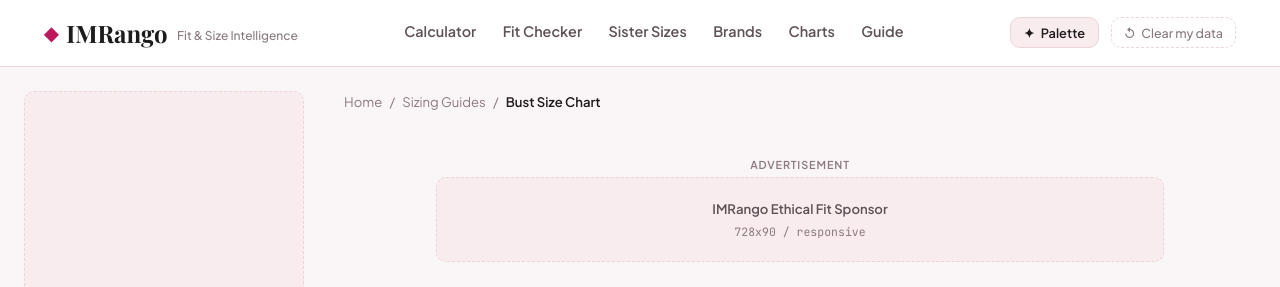
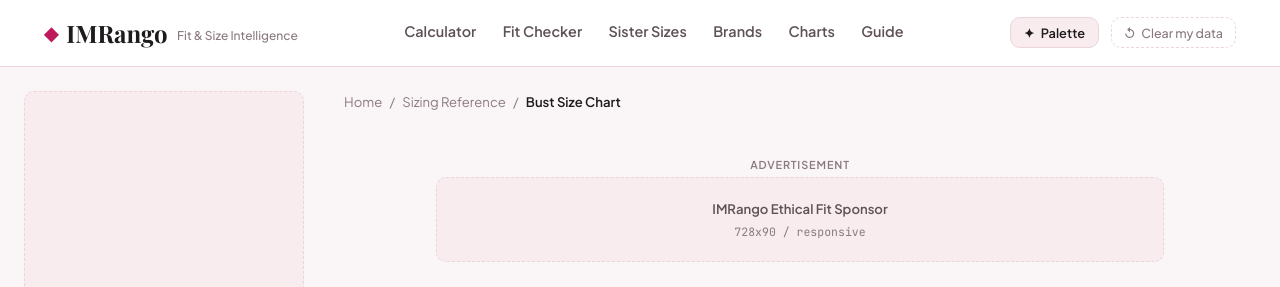
Before and after one commit to sharpedge74-cmyk/Bra-Size-Pro, a Jekyll site: the page built from bra-size-to-bust-size-chart.html, in a window 1280 px wide and 900 px high. Shown: the top 287 px of the window. Built offline with Jekyll 4.4.1, drawn with Linux system fonts in a browser that asks for light colours; some web fonts are replaced.

Commit message:
Use an existing sizing reference as the guide breadcrumb parent

```diff
--- a/_includes/components/breadcrumbs.html
+++ b/_includes/components/breadcrumbs.html
@@ -8,7 +8,7 @@
     <li class="breadcrumb-item"><a href="/bra-size-calculator" class="breadcrumb-link">Sizing Tools</a></li>
     <li class="breadcrumb-separator" aria-hidden="true">/</li>
     {% elsif page.layout == 'guide' %}
-    <li class="breadcrumb-item"><a href="/bra-sizing-methodology" class="breadcrumb-link">Sizing Guides</a></li>
+    <li class="breadcrumb-item"><a href="/bra-sizing-methodology" class="breadcrumb-link">Sizing Reference</a></li>
     <li class="breadcrumb-separator" aria-hidden="true">/</li>
     {% endif %}
     <li class="breadcrumb-item breadcrumb-current" aria-current="page">{% if page.breadcrumb_label %}{{ page.breadcrumb_label }}{% else %}{{ page.title }}{% endif %}</li>
```
